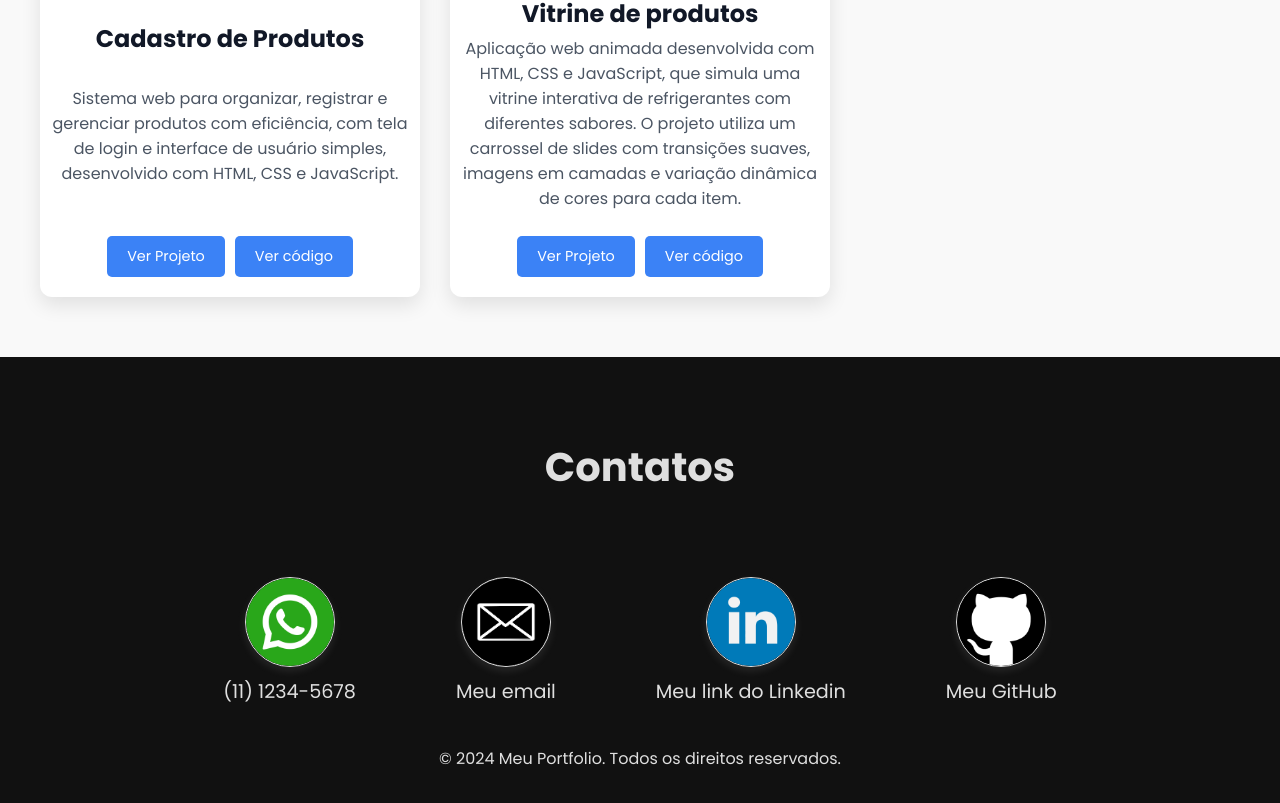
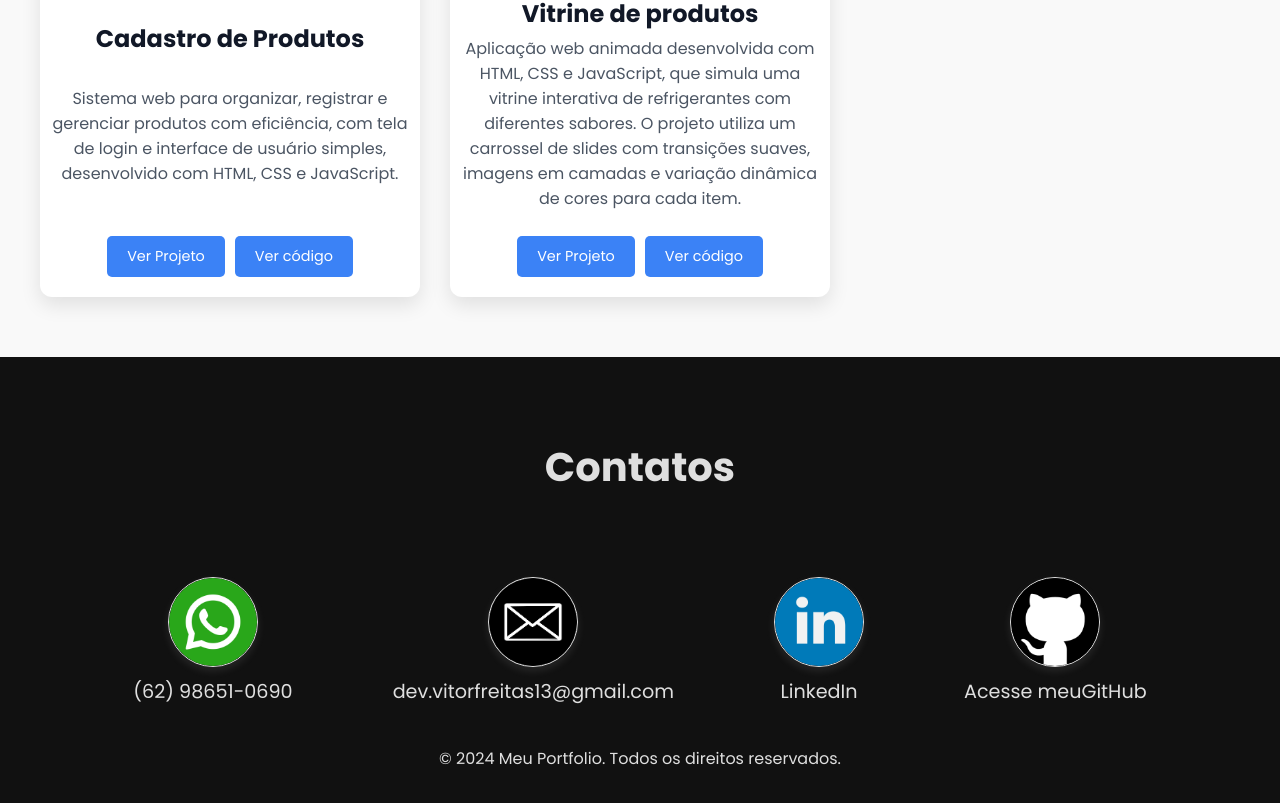
Before and after one commit to vitorfreitas13/portfolio-react, a React (Vite) app: page / in a window 1280 px wide. Shown: the part 2490-3293 px from the top of the page. Built offline with nearby package versions, Linux system fonts and the light colour scheme.

Commit message:
Update Footer.jsx

```diff
--- a/src/components/Footer/Footer.jsx
+++ b/src/components/Footer/Footer.jsx
@@ -8,22 +8,26 @@
 
        <div className="contact-item">
         <img className="contact-image" src="/src/assets/whatsapp.png" alt="Telefone" />
-        <p>(11) 1234-5678</p>
+        <p>(62) 98651-0690</p>
        </div>
 
        <div className="contact-item">
         <img className="contact-image" src="/src/assets/email.png" alt="Email" />
-        <p>Meu email</p>
+        <p>dev.vitorfreitas13@gmail.com</p>
        </div>
 
        <div className="contact-item">
         <img className="contact-image" src="/src/assets/linkedin.png" alt="LinkedIn" />
-        <a>Meu link do Linkedin</a>
+        <a href="https://www.linkedin.com/in/vitor-freitas-13b0a024a/" target="_blank">LinkedIn</a>
        </div>
 
        <div className="contact-item">
         <img className="contact-image" src="/src/assets/github.png" alt="GitHub" />
-        <a>Meu GitHub</a>
+        <p>
+  Acesse meu
+  <a href="https://github.com/vitorfreitas13" target="_blank">GitHub</a>
+
+</p>
        </div>
 
       </div>
```
